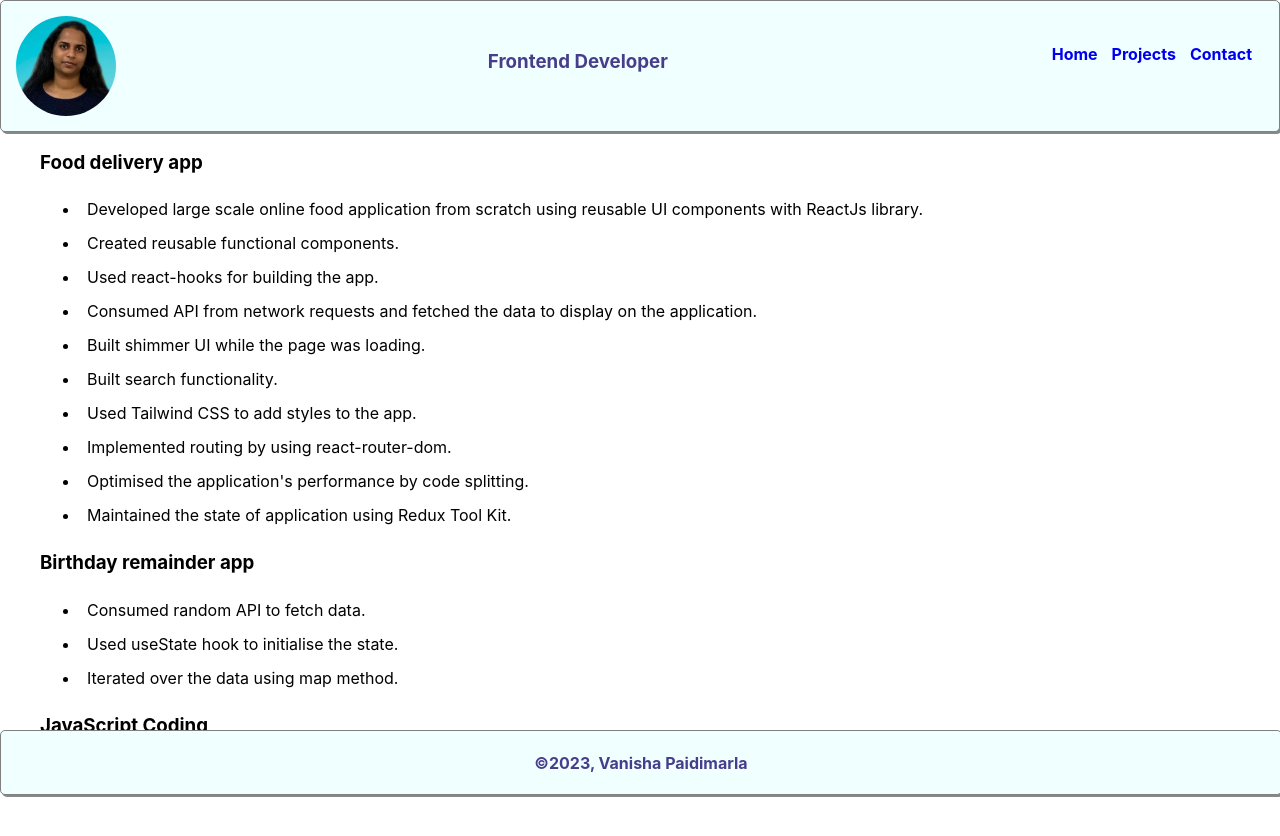
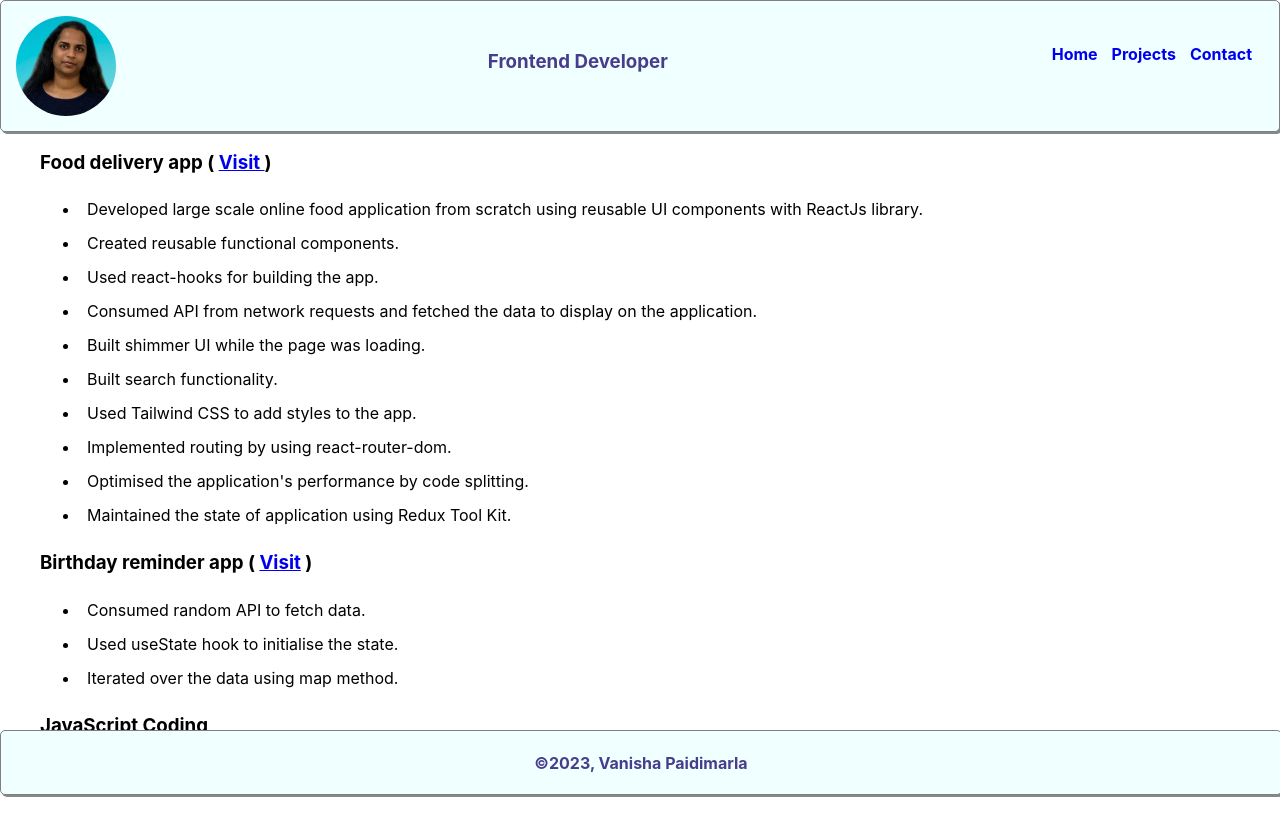
Before and after one commit to vanishap/vanishaportfolio, a React (Create React App) app: page /projects in a window 1280 px wide. Shown: the top 836 px of the page. Before the commit the page ends 805 px from the top, so only its background shows below. Built offline with nearby package versions, Linux system fonts and the light colour scheme.

Commit message:
added links

```diff
--- a/src/App.css
+++ b/src/App.css
@@ -116,3 +116,9 @@ ul li {
     justify-content: center;
   }
 }
+.introduction{
+  margin-bottom: 5rem;
+}
+.dummy{
+  margin-bottom: 5rem;;
+}
--- a/src/App.js
+++ b/src/App.js
@@ -16,7 +16,7 @@ function App() {
       <Home />
 
       </div>
-  <Footer />
+     <Footer />
     </div>
   );
 }
--- a/src/components/Projects.js
+++ b/src/components/Projects.js
@@ -8,7 +8,11 @@ const Projects = ()=>{
 
 
             <div className="project-details">
-            <h3 > Food delivery app</h3>
+
+<h3 >  Food delivery app ( <a target='__blank' href='https://vanisha-foodapp.netlify.app/'>Visit </a> ) </h3>
+
+
+
             <ul >
                 <li>Developed large scale online food application from scratch
                     using reusable UI components with ReactJs library.</li>
@@ -22,7 +26,12 @@ const Projects = ()=>{
                 <li>Optimised the application's performance by code splitting.</li>
                 <li>Maintained the state of application using Redux Tool Kit.</li>
             </ul>
-            <h3 >Birthday remainder app</h3>
+
+<h3 > Birthday reminder app ( <a target='__blank' href='https://birthdayapp-vanisha.netlify.app/'>Visit</a> )</h3>
+
+
+
+
             <ul >
                 <li>Consumed random API to fetch data.</li>
                 <li>Used useState hook to initialise the state.</li>
@@ -31,6 +40,7 @@ const Projects = ()=>{
             <h3 >JavaScript Coding</h3>
             <ul ><li>Challenging my problem solving skills by everyday coding practices.</li></ul>
             </div>
+            <div className="dummy"></div>
             <Footer / >
         </div>
     )
```
